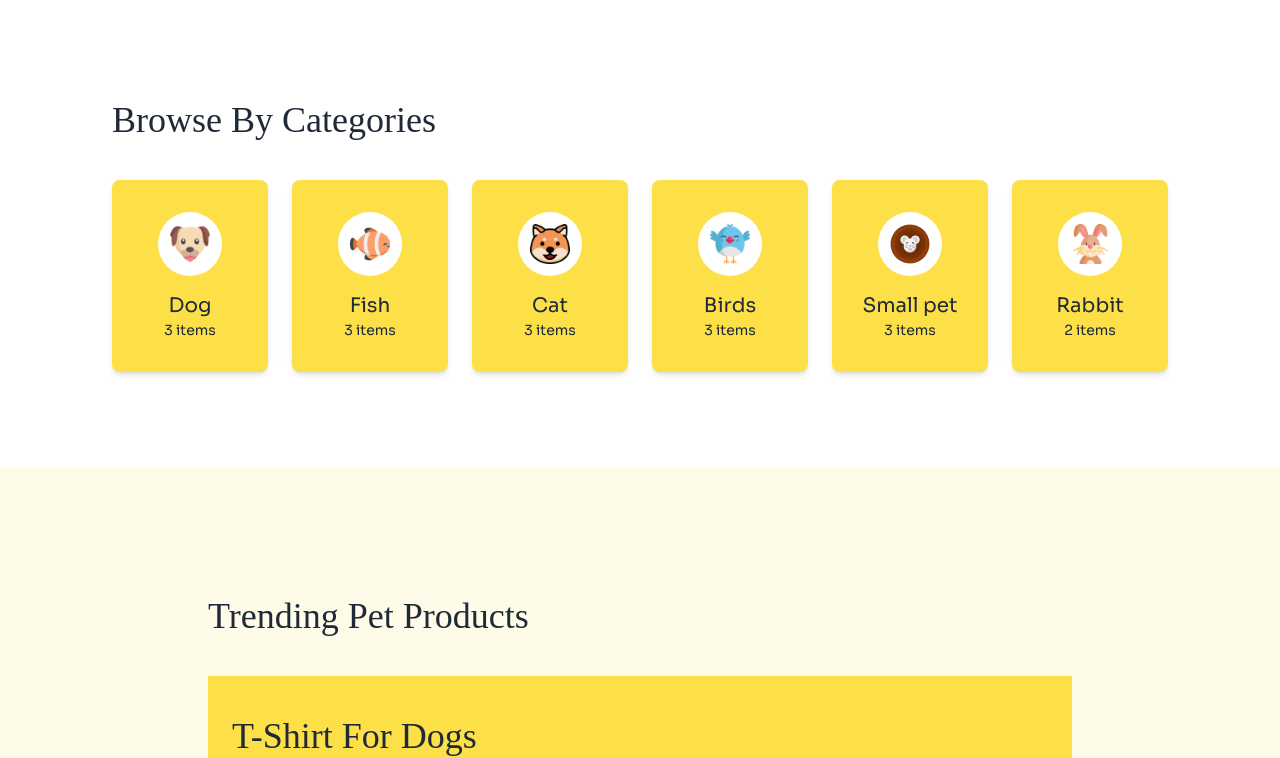
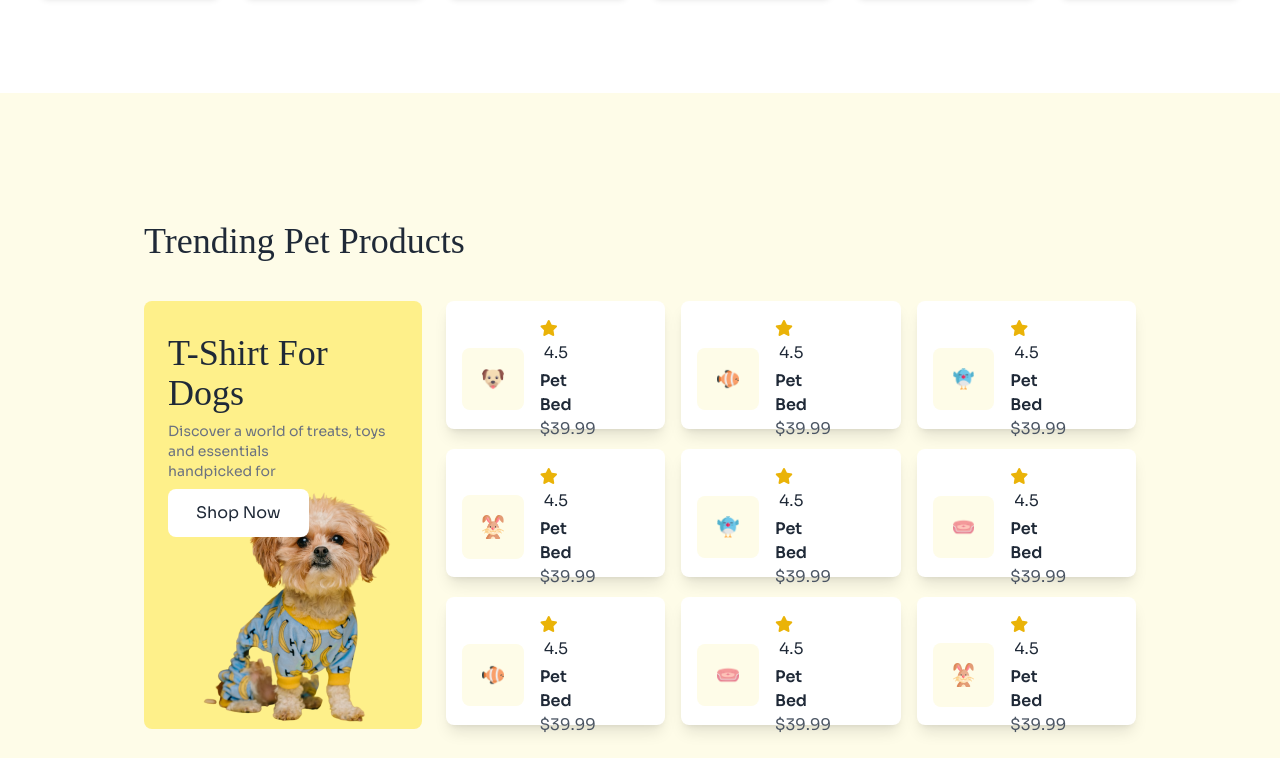
Before and after one commit to swdMahfuj/browse-4-pets, a plain HTML site: page index.html in a window 1280 px wide. Shown: the part 1203-1961 px from the top of the page. Drawn offline with nearby package versions, Linux system fonts and the light colour scheme; a web font is replaced by a local one.

Commit message:
added trending pet products section

```diff
--- a/index.html
+++ b/index.html
@@ -24,7 +24,7 @@
   </style>
 </head>
 <body class="sora-font">
-    <header>
+    <header class="">
         <nav class="bg-yellow-50">
           <div class="flex items-center justify-between">
             <div class="flex items-center gap-3 px-36 py-7">
@@ -54,33 +54,29 @@
         </nav>
     </header>
 
-    <main class="max-w-screen-xl mx-auto px-16 lg:px-28">
-      <div class="flex flex-col">
+    <main class="max-w-screen-xl mx-auto px-16 lg:px-10  bg-[url('assets/cat-big.png')] bg-no-repeat ">
+      <div class="flex flex-col ">
       <!-- Text Container -->
-      <div class="pt-16">
+      <div class="pt-16 ">
         <h1 class="text-5xl adlam-font">Pamper Your Pet,<br> Because They Deserve<br> the Best</h1>
         <br>
         <p class="text-xl">Discover a world of treats, toys, and essentials handpicked for<br> your furry friends. Shop now and make tails wag with joy!</p>
         <br>
         <button class="bg-yellow-300 rounded-lg px-7 py-3">Find a pet</button>
       </div>
-      <!-- Image Container -->
-       <div class="relative">
-        <img class="" src="assets/cat-big.png" alt="">
-       </div>
-      </div>
+
 
 
 
       <!-- Browse By Categories Section -->
-      <section class="py-8 lg:py-24">
+      <section class="py-8 lg:py-24 mt-56">
         <div class="pt-36 pb-10">
           <h2 class="text-2xl lg:text-4xl adlam-font">Browse By Categories</h2>
         </div>
         <!-- Category Container -->
         <div class="grid grid-cols-6 text-center gap-6">
           <!-- Dog -->
-          <div class="rounded-lg shadow-md bg-yellow-300 overflow-hidden py-8">
+          <div class="rounded-lg shadow-md bg-yellow-200 overflow-hidden py-8">
             <div class="flex justify-center bg-white rounded-full p-3 w-16 h-16 mx-auto">
               <img class="" src="assets/dog-cartoon.png" alt="">
             </div>
@@ -90,7 +86,7 @@
             </div>
           </div>
           <!-- Fish -->
-          <div class="rounded-lg shadow-md bg-yellow-300 overflow-hidden py-8">
+          <div class="rounded-lg shadow-md bg-yellow-200 overflow-hidden py-8">
             <div class="flex justify-center bg-white rounded-full p-3 w-16 h-16 mx-auto">
               <img src="assets/fish-cartoon.png" alt="">
             </div>
@@ -100,7 +96,7 @@
             </div>
           </div>
           <!-- Cat -->
-          <div class="rounded-lg shadow-md bg-yellow-300 overflow-hidden py-8">
+          <div class="rounded-lg shadow-md bg-yellow-200 overflow-hidden py-8">
             <div class="flex justify-center bg-white rounded-full p-3 w-16 h-16 mx-auto">
               <img src="assets/cat-cartoon.png" alt="">
             </div>
@@ -110,7 +106,7 @@
             </div>
           </div>
           <!-- Birds -->
-          <div class="rounded-lg shadow-md bg-yellow-300 overflow-hidden py-8">
+          <div class="rounded-lg shadow-md bg-yellow-200 overflow-hidden py-8">
             <div class="flex justify-center bg-white rounded-full p-3 w-16 h-16 mx-auto">
               <img src="assets/bird-cartoon.png" alt="">
             </div>
@@ -120,7 +116,7 @@
             </div>
           </div>
           <!-- Small pet -->
-          <div class="rounded-lg shadow-md bg-yellow-300 overflow-hidden py-8">
+          <div class="rounded-lg shadow-md bg-yellow-200 overflow-hidden py-8">
             <div class="flex justify-center bg-white rounded-full p-3 w-16 h-16 mx-auto">
               <img src="assets/mouse-cartoon.png" alt="">
             </div>
@@ -130,7 +126,7 @@
             </div>
           </div>
           <!-- Rabbit -->
-          <div class="rounded-lg shadow-md bg-yellow-300 overflow-hidden py-8">
+          <div class="rounded-lg shadow-md bg-yellow-200 overflow-hidden py-8">
             <div class="flex justify-center bg-white rounded-full p-3 w-16 h-16 mx-auto">
               <img src="assets/rabbit-cartoon.png" alt="">
             </div>
@@ -146,23 +142,148 @@
     </main>
 
           <!-- Trending Pet Products -->
-          <section class="bg-yellow-50 px-52 py-32">
+          <section class="bg-yellow-50 px-36 py-32">
             <div>
               <h2 class="text-2xl lg:text-4xl adlam-font">Trending Pet Products</h2>
             </div>
             <!-- Main Div -->
-            <div class="py-10">
+            <div class="py-10 flex gap-6">
               <!-- T-Shirt For Dogs -->
-               <div class=" bg-yellow-300 px-6 py-10">
-                <div class="">
+               <div class=" bg-yellow-200 rounded-lg w-1/3 px-6 py-8 bg-[url('assets/cute-pet-small.png')] bg-no-repeat bg-right-bottom">
+                <div class="mb-40">
                   <h2 class="text-2xl lg:text-4xl adlam-font pb-2">T-Shirt For Dogs</h2>
                   <p class="text-sm text-gray-500 pb-2">Discover a world of treats, toys and essentials<br>handpicked for</p>
                   <button class="rounded-lg bg-white px-7 py-3">Shop Now</button>
-                  <div>
-                    <img class="" src="assets/cute-pet-small.png" alt="">
+                </div>
+               </div>
+
+            <!-- Product Grid -->
+            <div class="col-span-2 grid grid-cols-3 gap-4">
+              <!-- Product Card -->
+              <div class="grid grid-cols-2 h-32 bg-white p-4 pr-20 rounded-lg shadow-lg text-center justify-center items-center">
+                <div class="flex justify-center bg-yellow-50 rounded-lg px-5 py-5">
+                  <img src="assets/dog-cartoon.png" alt="">
+                </div>
+                <!-- Rating -->
+                <div class="text-start pl-4">
+                  <i class="fas fa-star text-yellow-500"></i>
+                  <span class="ml-1">4.5</span>
+                  <p class="font-semibold mt-1">Pet Bed</p>
+                  <p class="text-gray-600">$39.99</p>
+              </div>
+              </div>
+
+
+              <div class="grid grid-cols-2 h-32 bg-white p-4 pr-20 rounded-lg shadow-lg text-center justify-center items-center">
+                <div class="flex justify-center bg-yellow-50 rounded-lg px-5 py-5">
+                  <img src="assets/fish-cartoon.png" alt="">
+                </div>
+                <!-- Rating -->
+                <div class="text-start pl-4">
+                  <i class="fas fa-star text-yellow-500"></i>
+                  <span class="ml-1">4.5</span>
+                  <p class="font-semibold mt-1">Pet Bed</p>
+                  <p class="text-gray-600">$39.99</p>
+              </div>
+              </div>
+
+
+              <div class="grid grid-cols-2 h-32 bg-white p-4 pr-20 rounded-lg shadow-lg text-center justify-center items-center">
+                <div class="flex justify-center bg-yellow-50 rounded-lg px-5 py-5">
+                  <img src="assets/bird-cartoon.png" alt="">
+                </div>
+                 <!-- Rating -->
+                 <div class="text-start pl-4">
+                  <i class="fas fa-star text-yellow-500"></i>
+                  <span class="ml-1">4.5</span>
+                  <p class="font-semibold mt-1">Pet Bed</p>
+                  <p class="text-gray-600">$39.99</p>
+              </div>
+              </div>
+
+
+              <div class="grid grid-cols-2 h-32 bg-white p-4 pr-20 rounded-lg shadow-lg text-center justify-center items-center">
+                <div class="flex justify-center bg-yellow-50 rounded-lg px-5 py-5">
+                  <img src="assets/rabbit-cartoon.png" alt="">
+                </div>
+                <!-- Rating -->
+                <div class="text-start pl-4">
+                  <i class="fas fa-star text-yellow-500"></i>
+                  <span class="ml-1">4.5</span>
+                  <p class="font-semibold mt-1">Pet Bed</p>
+                  <p class="text-gray-600">$39.99</p>
+              </div>
+              </div>
+
+
+              <div class="grid grid-cols-2 h-32 bg-white p-4 pr-20 rounded-lg shadow-lg text-center justify-center items-center">
+                <div class="flex justify-center bg-yellow-50 rounded-lg px-5 py-5">
+                  <img src="assets/bird-cartoon.png" alt="">
+                </div>
+                <!-- Rating -->
+                <div class="text-start pl-4">
+                  <i class="fas fa-star text-yellow-500"></i>
+                  <span class="ml-1">4.5</span>
+                  <p class="font-semibold mt-1">Pet Bed</p>
+                  <p class="text-gray-600">$39.99</p>
+              </div>
+              </div>
+
+
+              <div class="grid grid-cols-2 h-32 bg-white p-4 pr-20 rounded-lg shadow-lg text-center justify-center items-center">
+                <div class="flex justify-center bg-yellow-50 rounded-lg px-5 py-5">
+                  <img src="assets/pet-couch.png" alt="">
+                </div>
+                <!-- Rating -->
+                <div class="text-start pl-4">
+                  <i class="fas fa-star text-yellow-500"></i>
+                  <span class="ml-1">4.5</span>
+                  <p class="font-semibold mt-1">Pet Bed</p>
+                  <p class="text-gray-600">$39.99</p>
+              </div>
+              </div>
+
+
+              <div class="grid grid-cols-2 h-32 bg-white p-4 pr-20 rounded-lg shadow-lg text-center justify-center items-center">
+                <div class="flex justify-center bg-yellow-50 rounded-lg px-5 py-5">
+                  <img src="assets/fish-cartoon.png" alt="">
+                </div>
+                <!-- Rating -->
+                  <div class="text-start pl-4">
+                      <i class="fas fa-star text-yellow-500"></i>
+                      <span class="ml-1">4.5</span>
+                      <p class="font-semibold mt-1">Pet Bed</p>
+                      <p class="text-gray-600">$39.99</p>
                   </div>
                 </div>
-               </div>
+
+
+              <div class="grid grid-cols-2 h-32 bg-white p-4 pr-20 rounded-lg shadow-lg text-center justify-center items-center">
+                <div class="flex justify-center bg-yellow-50 rounded-lg px-5 py-5">
+                  <img src="assets/pet-couch.png" alt="">
+                </div>
+                <!-- Rating -->
+                  <div class="text-start pl-4">
+                      <i class="fas fa-star text-yellow-500"></i>
+                      <span class="ml-1">4.5</span>
+                      <p class="font-semibold mt-1">Pet Bed</p>
+                      <p class="text-gray-600">$39.99</p>
+                  </div>
+              </div>
+              <div class="grid grid-cols-2 h-32 bg-white p-4 pr-20 rounded-lg shadow-lg text-center justify-center items-center">
+                <div class="flex justify-center bg-yellow-50 rounded-lg px-5 py-5">
+                  <img src="assets/rabbit-cartoon.png" alt="">
+                </div>
+                <!-- Rating -->
+                <div class="text-start pl-4">
+                  <i class="fas fa-star text-yellow-500"></i>
+                  <span class="ml-1">4.5</span>
+                  <p class="font-semibold mt-1">Pet Bed</p>
+                  <p class="text-gray-600">$39.99</p>
+              </div>
+              </div>
+
+
 
             </div>
            </section>
```
